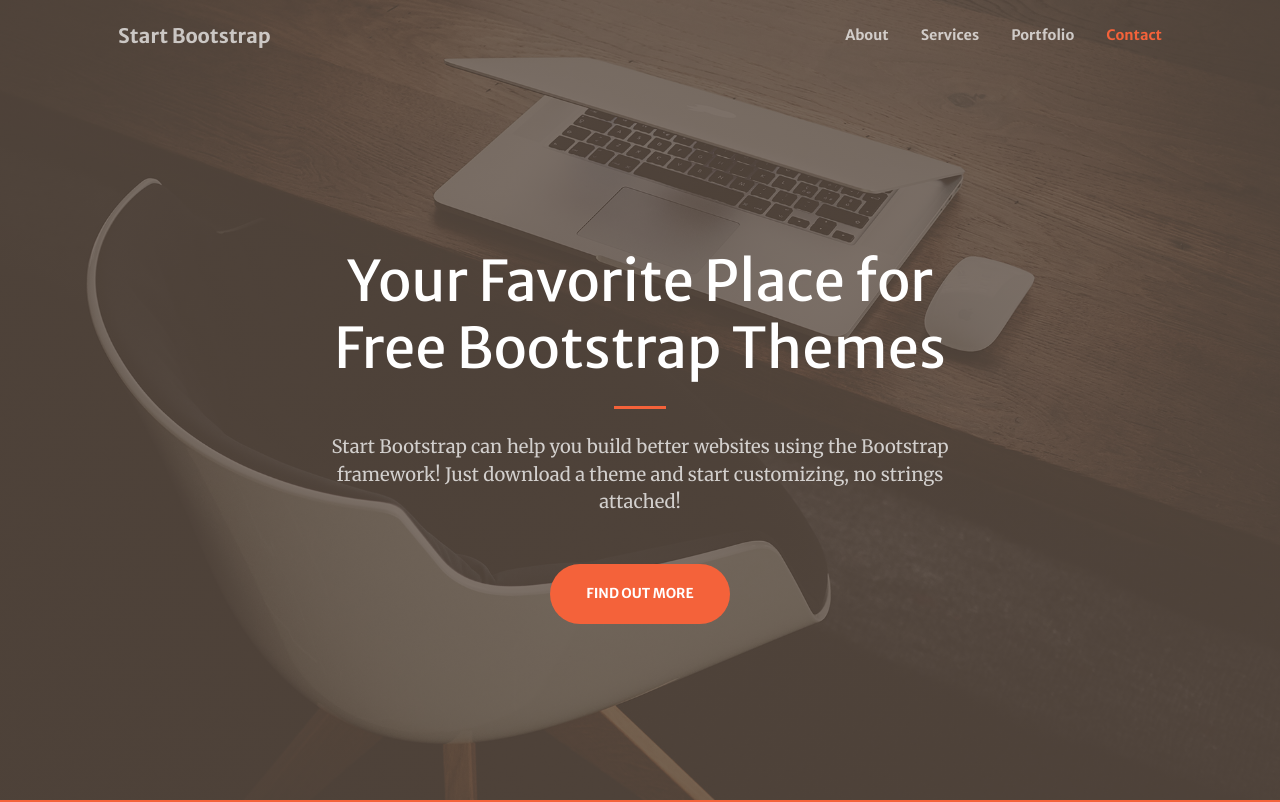
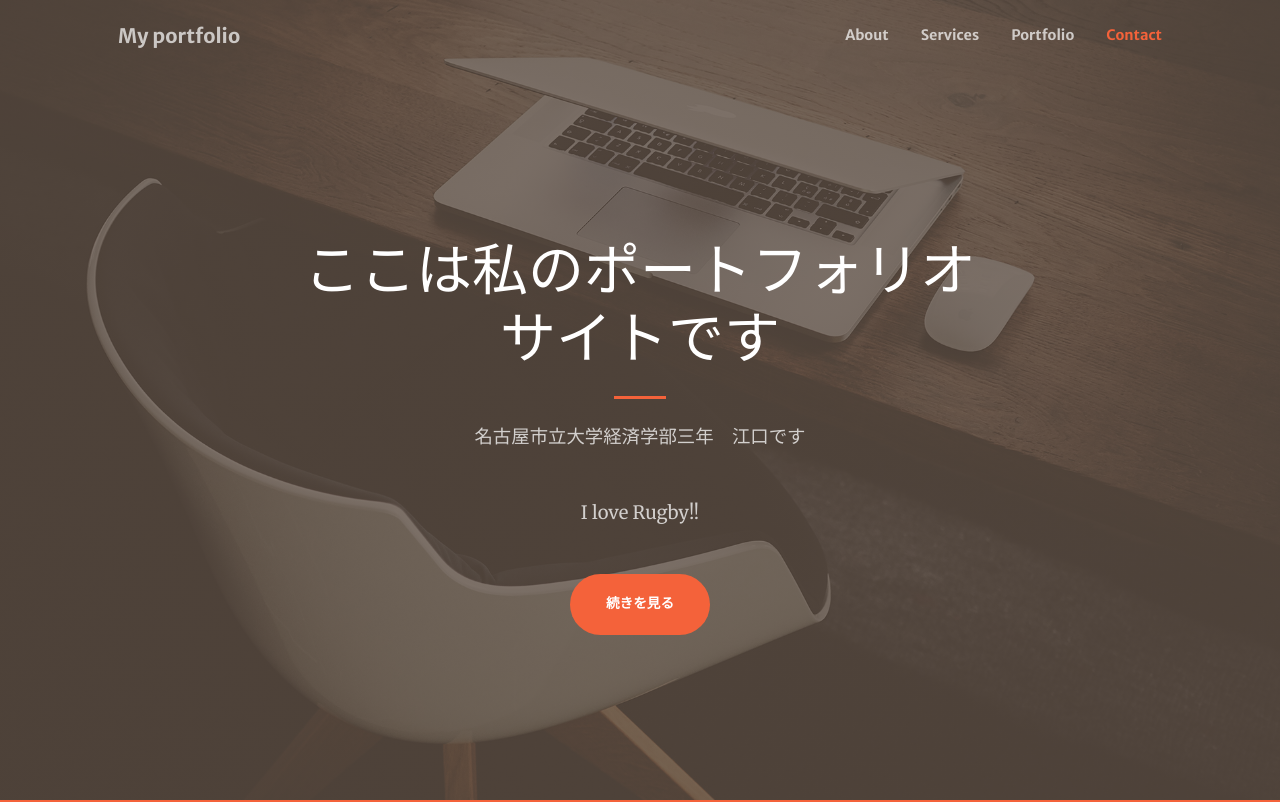
Before and after one commit to TatsukiEguchi/teguchi.github.io, a plain HTML site: page index.html in a window 1280 px wide. Shown: the top 802 px of the page. Drawn offline with nearby package versions, Linux system fonts and the light colour scheme; some packages are replaced by stand-ins of ours; a script that the page names is missing.

Commit message:
Update index.html

```diff
--- a/index.html
+++ b/index.html
@@ -5,7 +5,7 @@
         <meta name="viewport" content="width=device-width, initial-scale=1, shrink-to-fit=no" />
         <meta name="description" content="" />
         <meta name="author" content="" />
-        <title>Creative - Start Bootstrap Theme</title>
+        <title>江口達己のポートフォリオサイト</title>
         <!-- Favicon-->
         <link rel="icon" type="image/x-icon" href="assets/favicon.ico" />
         <!-- Bootstrap Icons-->
@@ -22,7 +22,7 @@
         <!-- Navigation-->
         <nav class="navbar navbar-expand-lg navbar-light fixed-top py-3" id="mainNav">
             <div class="container px-4 px-lg-5">
-                <a class="navbar-brand" href="#page-top">Start Bootstrap</a>
+                <a class="navbar-brand" href="#page-top">My portfolio</a>
                 <button class="navbar-toggler navbar-toggler-right" type="button" data-bs-toggle="collapse" data-bs-target="#navbarResponsive" aria-controls="navbarResponsive" aria-expanded="false" aria-label="Toggle navigation"><span class="navbar-toggler-icon"></span></button>
                 <div class="collapse navbar-collapse" id="navbarResponsive">
                     <ul class="navbar-nav ms-auto my-2 my-lg-0">
@@ -39,12 +39,13 @@
             <div class="container px-4 px-lg-5 h-100">
                 <div class="row gx-4 gx-lg-5 h-100 align-items-center justify-content-center text-center">
                     <div class="col-lg-8 align-self-end">
-                        <h1 class="text-white font-weight-bold">Your Favorite Place for Free Bootstrap Themes</h1>
+                        <h1 class="text-white font-weight-bold">ここは私のポートフォリオサイトです</h1>
                         <hr class="divider" />
                     </div>
                     <div class="col-lg-8 align-self-baseline">
-                        <p class="text-white-75 mb-5">Start Bootstrap can help you build better websites using the Bootstrap framework! Just download a theme and start customizing, no strings attached!</p>
-                        <a class="btn btn-primary btn-xl" href="#about">Find Out More</a>
+                        <p class="text-white-75 mb-5">名古屋市立大学経済学部三年　江口です</p>
+                        <p class="text-white-75 mb-5">I love Rugby!!</p>
+                        <a class="btn btn-primary btn-xl" href="#about">続きを見る</a>
                     </div>
                 </div>
             </div>
```
